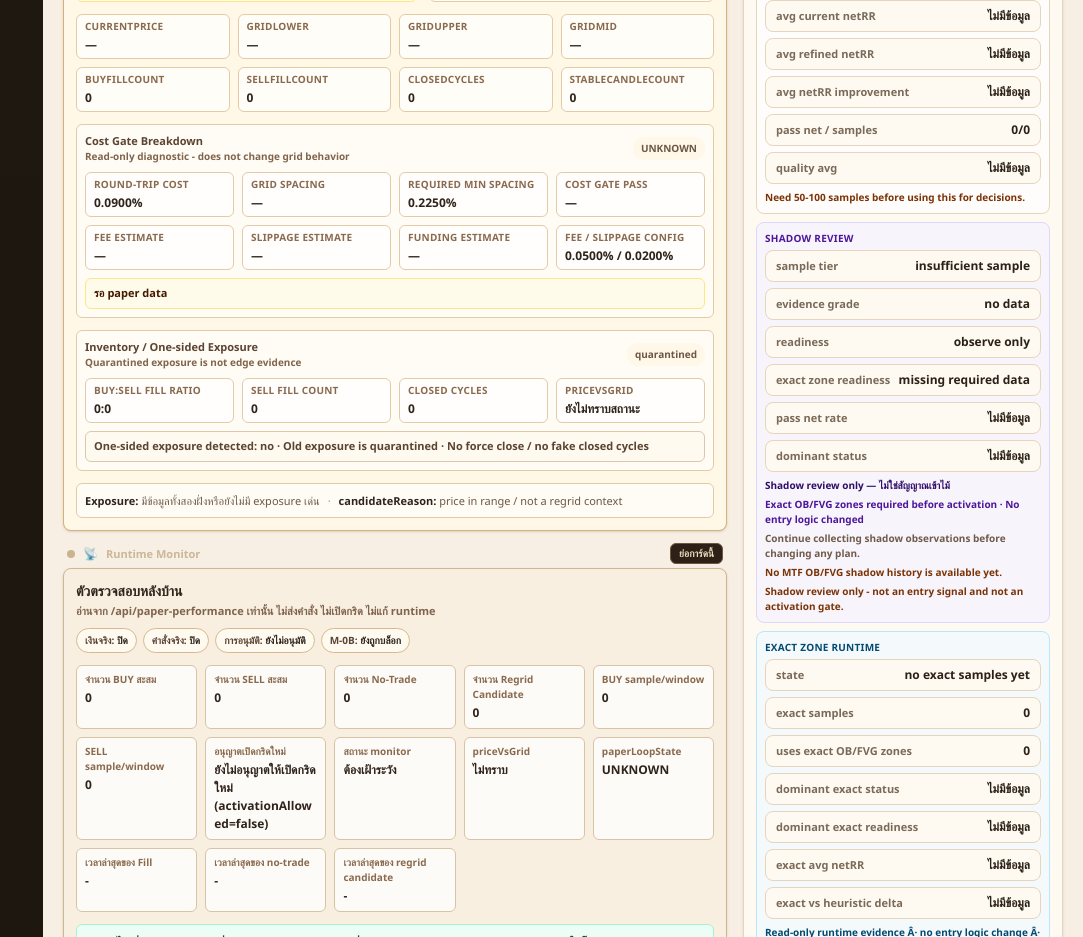
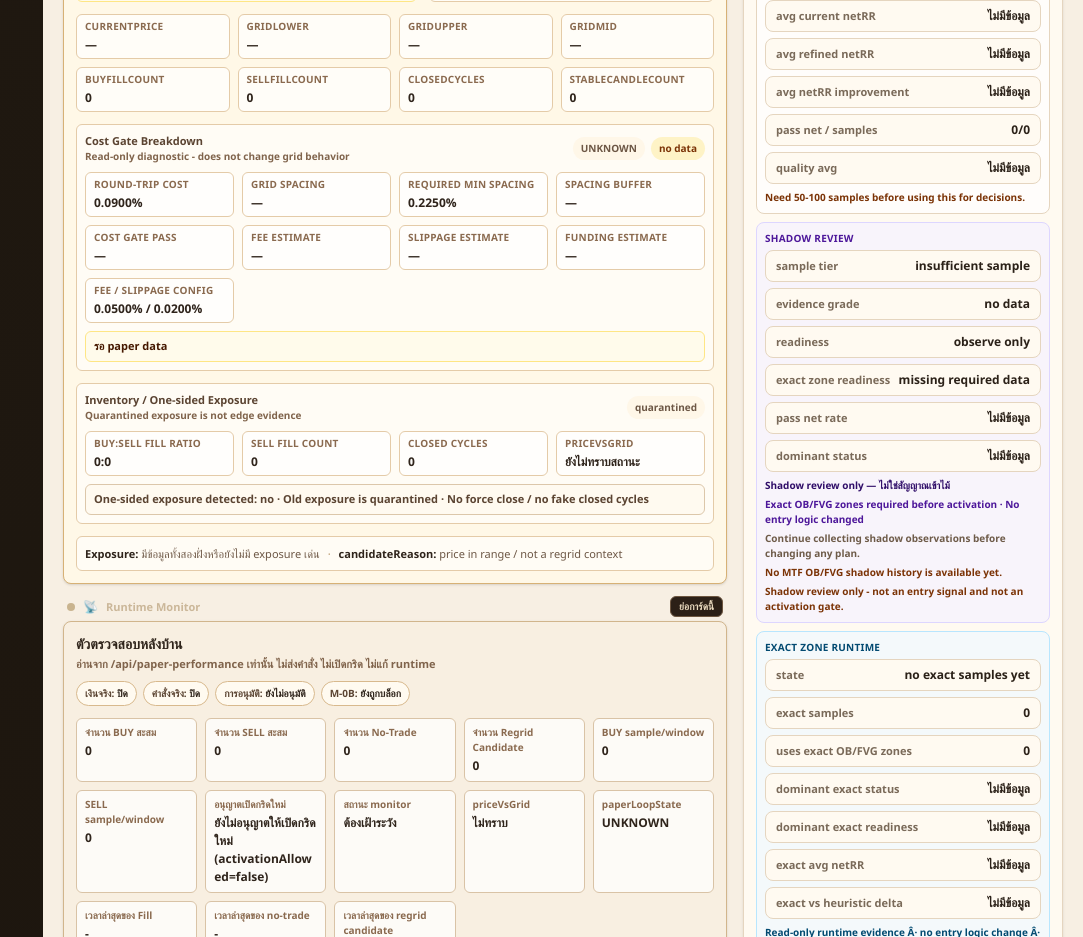
Before and after one commit to preechayutbubphachat/bingx-agent, a Next.js app in the folder dashboard/: page /agent-hq in a window 1280 px wide. Shown: the part 1500-2437 px from the top of the page, without its empty margins (197-1280 px from the left). Built offline with nearby package versions, Linux system fonts and the light colour scheme.

Commit message:
feat(agent-hq): add unknown regime and fee-grind diagnostics

```diff
--- a/dashboard/components/trading-agent-hq/CanonicalMarketRegimeCard.tsx
+++ b/dashboard/components/trading-agent-hq/CanonicalMarketRegimeCard.tsx
@@ -69,6 +69,19 @@ function decimalLabel(value: number | null): string {
   return value == null ? "n/a" : String(value);
 }
 
+function isUnknownOrDataGap(paper: PaperVM): boolean {
+  const regime = paper.canonicalMarketRegime;
+  const diag = paper.regimeDiagnostic;
+  return (
+    regime.regime === "UNKNOWN" ||
+    diag.status === "NO_CANONICAL_DATA" ||
+    (!diag.decisionRegime && !diag.canonicalRegime) ||
+    regime.evidenceCompleteness.status === "missing" ||
+    regime.sourceFreshness.status === "stale" ||
+    regime.sourceFreshness.status === "unknown"
+  );
+}
+
 function Field({ label, value }: { label: string; value: string | number }) {
   return (
     <div className="rounded-md border border-[#dcc7aa] bg-white/75 px-2 py-1.5">
@@ -100,6 +113,7 @@ export default function CanonicalMarketRegimeCard({ paper }: CanonicalMarketRegi
   const legacyPlanMode = paper.dynamicRegrid.marketMode ?? "ยังไม่มีข้อมูล";
   const latestCandles = Object.entries(regime.sourceFreshness.latestCandleAtByTimeframe)
     .map(([tf, at]) => `${tf}: ${at ?? "ยังไม่มีข้อมูล"}`);
+  const unknownOrDataGap = isUnknownOrDataGap(paper);
 
   return (
     <section className="rounded-lg border border-[#d1b58c] bg-[#f3eadf] p-3 text-[#3f2f22] shadow-sm">
@@ -118,6 +132,15 @@ export default function CanonicalMarketRegimeCard({ paper }: CanonicalMarketRegi
       <div className="mt-3 rounded-md border border-amber-200 bg-amber-50 px-3 py-2 text-[12px] font-black leading-relaxed text-amber-950">
         Market Regime หลักตอนนี้เป็น Shadow diagnostics เท่านั้น ยังไม่เปลี่ยนคำสั่งเทรด และยังไม่ปลดล็อก M-0B
       </div>
+
+      {unknownOrDataGap ? (
+        <div className="mt-3 rounded-md border border-red-200 bg-red-50 px-3 py-2 text-[12px] font-black leading-relaxed text-red-950">
+          <div>UNKNOWN / DATA GAP - fail closed</div>
+          <div className="mt-1 text-[11px]">
+            No trade should be inferred from incomplete regime data. Read-only warning - does not change trading behavior.
+          </div>
+        </div>
+      ) : null}
 
       <div className="mt-3 grid gap-2 sm:grid-cols-2 lg:grid-cols-4">
         <Field label="Regime หลัก" value={REGIME_LABELS[regime.regime]} />
--- a/dashboard/components/trading-agent-hq/DynamicRegridStatusCard.tsx
+++ b/dashboard/components/trading-agent-hq/DynamicRegridStatusCard.tsx
@@ -40,6 +40,20 @@ function money(value: number | null): string {
 function boolText(value: boolean | null): string {
   if (value == null) return "—";
   return value ? "yes" : "no";
+}
+
+function ratio(value: number | null): string {
+  return value == null ? "—" : `${value.toFixed(2)}x`;
+}
+
+function feeGrindLabel(value: PaperVM["costGateBreakdown"]["feeGrindRisk"]): string {
+  switch (value) {
+    case "HEALTHY_BUFFER": return "healthy buffer";
+    case "THIN_BUFFER": return "thin buffer";
+    case "FEE_GRIND_RISK": return "fee-grind risk";
+    case "COST_GATE_FAIL": return "cost gate fail";
+    default: return "no data";
+  }
 }
 
 export default function DynamicRegridStatusCard({ paper, safety }: DynamicRegridStatusCardProps) {
@@ -119,20 +133,31 @@ export default function DynamicRegridStatusCard({ paper, safety }: DynamicRegrid
             <div className="text-[11px] font-black text-[#5b4432]">Cost Gate Breakdown</div>
             <div className="text-[10px] font-bold text-[#80644c]">Read-only diagnostic - does not change grid behavior</div>
           </div>
-          <span className="rounded-full bg-[#fff7e8] px-2 py-1 text-[10px] font-black text-[#6d5745]">
-            {cost.status}
-          </span>
+          <div className="flex flex-wrap gap-1.5">
+            <span className="rounded-full bg-[#fff7e8] px-2 py-1 text-[10px] font-black text-[#6d5745]">
+              {cost.status}
+            </span>
+            <span className="rounded-full bg-amber-100 px-2 py-1 text-[10px] font-black text-amber-900">
+              {feeGrindLabel(cost.feeGrindRisk)}
+            </span>
+          </div>
         </div>
         <div className="mt-2 grid gap-2 sm:grid-cols-2 lg:grid-cols-4">
           <Metric label="Round-trip cost" value={pct(cost.roundTripCostPct)} />
           <Metric label="Grid spacing" value={pct(cost.gridSpacingPct)} />
           <Metric label="Required min spacing" value={pct(cost.requiredMinSpacingPct)} />
+          <Metric label="Spacing buffer" value={ratio(cost.spacingBufferRatio)} />
           <Metric label="Cost gate pass" value={boolText(cost.pass)} />
           <Metric label="Fee estimate" value={money(cost.feeEstimateTotal)} />
           <Metric label="Slippage estimate" value={money(cost.slippageEstimateTotal)} />
           <Metric label="Funding estimate" value={money(cost.fundingEstimateTotal)} />
           <Metric label="Fee / slippage config" value={`${pct(cost.feePctConfig)} / ${pct(cost.slippagePctConfig)}`} />
         </div>
+        {cost.feeGrindRisk === "FEE_GRIND_RISK" || cost.feeGrindRisk === "THIN_BUFFER" || cost.feeGrindRisk === "COST_GATE_FAIL" ? (
+          <div className="mt-2 rounded-md border border-red-200 bg-red-50 px-2 py-1.5 text-[11px] font-black text-red-950">
+            Fee-grind risk: spacing may not sufficiently exceed round-trip costs. Cost diagnostic only - does not change grid parameters.
+          </div>
+        ) : null}
         {cost.warning || cost.nextAction ? (
           <div className="mt-2 rounded-md border border-amber-200 bg-amber-50 px-2 py-1.5 text-[11px] font-black text-amber-950">
             {cost.warning ? "Cost gate warning. " : ""}{cost.nextAction ?? "Review cost gate details."}
--- a/dashboard/lib/trading-agent-hq/adapter.ts
+++ b/dashboard/lib/trading-agent-hq/adapter.ts
@@ -116,6 +116,9 @@ function mapPaper(status: AnyObj, perf: AnyObj): PaperVM {
     sampleRaw === "sufficient" ? "SUFFICIENT"
     : sampleRaw === "insufficient_data" || sampleRaw === "insufficient" ? "INSUFFICIENT_SAMPLE"
     : "UNKNOWN";
+  const spacingBufferRatio = costSpacingBufferRatio(costGate);
+  const costGatePass = boolOrNull(costGate.pass);
+  const costGateWarning = boolOrNull(costGate.warning);
   // honest edge: 0 closed cycles can NEVER be edge PASS
   const edgeStatus: PaperVM["edgeStatus"] =
     closedCycles === 0 ? "DATA_GAP"
@@ -132,8 +135,8 @@ function mapPaper(status: AnyObj, perf: AnyObj): PaperVM {
       roundTripCostPct: numOrNull(costGate.roundTripCostPct),
       gridSpacingPct: numOrNull(costGate.gridSpacingPct),
       requiredMinSpacingPct: numOrNull(costGate.requiredMinSpacingPct),
-      pass: boolOrNull(costGate.pass),
-      warning: boolOrNull(costGate.warning),
+      pass: costGatePass,
+      warning: costGateWarning,
       nextAction: strOrNull(costGate.nextAction),
       feeEstimateTotal: numOrNull(perf.feeEstimateTotal),
       slippageEstimateTotal: numOrNull(perf.slippageEstimateTotal),
@@ -141,6 +144,8 @@ function mapPaper(status: AnyObj, perf: AnyObj): PaperVM {
       feePctConfig: numOrNull(obj(loop.trendPaperConfigPublic).feePct),
       slippagePctConfig: numOrNull(obj(loop.trendPaperConfigPublic).slippagePct),
       status: mapCostGateBreakdownStatus(costGate),
+      spacingBufferRatio,
+      feeGrindRisk: mapFeeGrindRisk({ pass: costGatePass, warning: costGateWarning, spacingBufferRatio }),
     },
     runtimeMonitor: {
       cumulativeBuyFillCount: num(runtimeMonitor.cumulativeBuyFillCount, 0),
@@ -946,6 +951,25 @@ function mapCostGateBreakdownStatus(costGate: AnyObj): PaperVM["costGateBreakdow
   return mapCostGateStatus(str(costGate.status, "UNKNOWN"));
 }
 
+function costSpacingBufferRatio(costGate: AnyObj): number | null {
+  const spacing = numOrNull(costGate.gridSpacingPct);
+  const roundTrip = numOrNull(costGate.roundTripCostPct);
+  if (spacing == null || roundTrip == null || roundTrip <= 0) return null;
+  return spacing / roundTrip;
+}
+
+function mapFeeGrindRisk(input: {
+  pass: boolean | null;
+  warning: boolean | null;
+  spacingBufferRatio: number | null;
+}): PaperVM["costGateBreakdown"]["feeGrindRisk"] {
+  if (input.pass === false) return "COST_GATE_FAIL";
+  if (input.spacingBufferRatio == null) return "NO_DATA";
+  if (input.spacingBufferRatio < 1) return "FEE_GRIND_RISK";
+  if (input.spacingBufferRatio < 1.5 || input.warning === true) return "THIN_BUFFER";
+  return "HEALTHY_BUFFER";
+}
+
 function mapLog(status: AnyObj): LogEntry[] {
   const journal = obj(status.paperJournal);
   const events = Array.isArray(journal.recentEvents) ? journal.recentEvents : [];
--- a/dashboard/lib/trading-agent-hq/mockState.ts
+++ b/dashboard/lib/trading-agent-hq/mockState.ts
@@ -39,6 +39,8 @@ export const MOCK_VIEW_MODEL: TradingAgentHQViewModel = {
       feePctConfig: 0.05,
       slippagePctConfig: 0.02,
       status: "PASS",
+      spacingBufferRatio: 5.142857142857143,
+      feeGrindRisk: "HEALTHY_BUFFER",
     },
     runtimeMonitor: {
       cumulativeBuyFillCount: 1460,
--- a/dashboard/lib/trading-agent-hq/viewModel.ts
+++ b/dashboard/lib/trading-agent-hq/viewModel.ts
@@ -109,6 +109,8 @@ export interface CostGateBreakdownVM {
   feePctConfig: number | null;
   slippagePctConfig: number | null;
   status: "NO_DATA" | "PASS" | "WARNING" | "FAIL" | "UNKNOWN";
+  spacingBufferRatio: number | null;
+  feeGrindRisk: "NO_DATA" | "HEALTHY_BUFFER" | "THIN_BUFFER" | "FEE_GRIND_RISK" | "COST_GATE_FAIL";
 }
 
 // T-3H-6-a — aggregated view of the append-only decision log. Pure display data.
```
